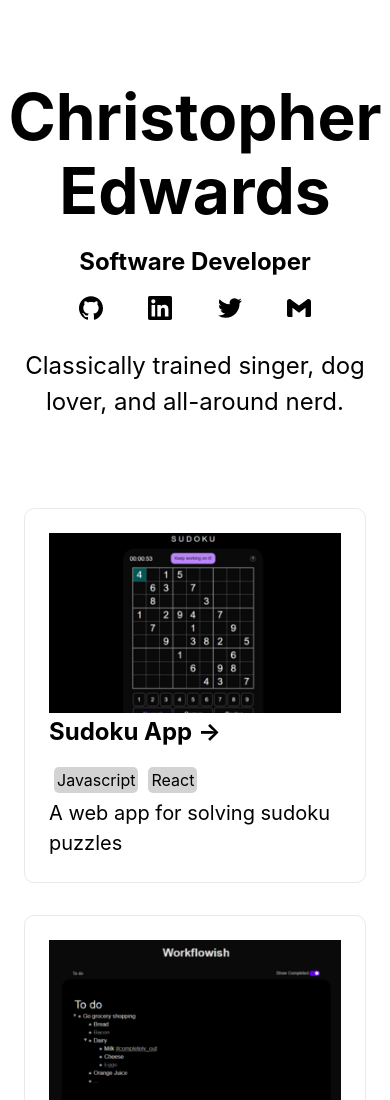
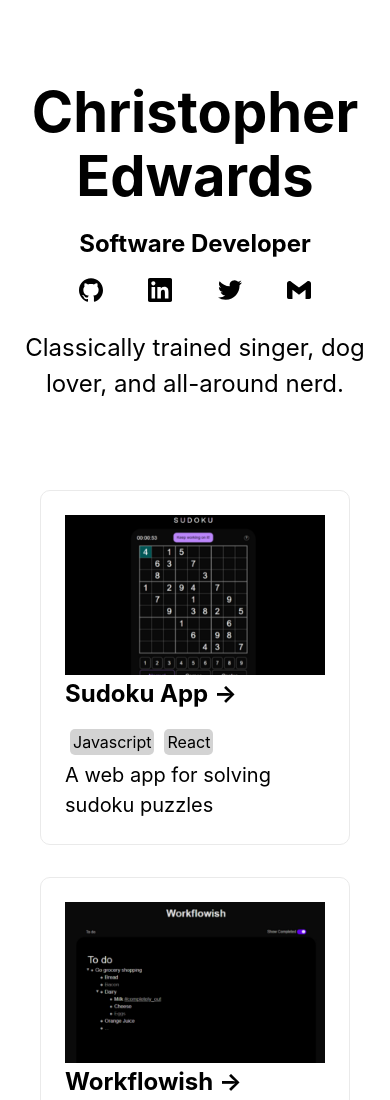
Before and after one commit to cedwards036/portfolio, a Next.js app: page / in a window 390 px wide. Shown: the top 1100 px of the page. Built offline with nearby package versions, Linux system fonts and the light colour scheme.

Commit message:
improve responsive design at smaller sizes

```diff
--- a/styles/Home.module.css
+++ b/styles/Home.module.css
@@ -68,7 +68,7 @@
 
 .grid {
   display: flex;
-  align-items: center;
+  align-items: stretch;
   justify-content: center;
   flex-wrap: wrap;
   max-width: 800px;
@@ -85,6 +85,7 @@
   border: 1px solid #eaeaea;
   border-radius: 10px;
   transition: color 0.15s ease, border-color 0.15s ease;
+  width: 310px;
 }
 
 .card:hover,
@@ -120,9 +121,24 @@
   border-radius: 5px;
 }
 
+@media (max-width: 700px) {
+  .title {
+    font-size: 3.5rem;
+  }
+}
+
 @media (max-width: 600px) {
   .grid {
-    width: 100%;
     flex-direction: column;
+    align-items: center;
   }
 }
+
+@media (max-width: 340px) {
+  .card {
+    max-width: 250px;
+  }
+  .title {
+    font-size: 3rem;
+  }
+}
```
